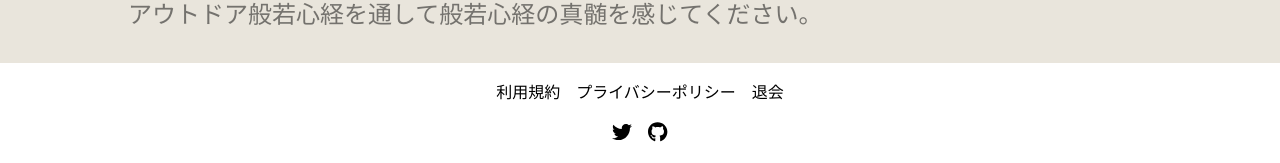
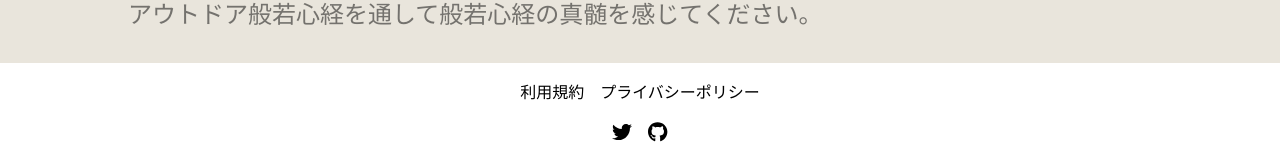
Before and after one commit to shirotamaki/outdoor-heart-sutra, a Next.js app in the folder frontend/: page / in a window 1280 px wide. Shown: the part 981-1144 px from the top of the page. Built offline with nearby package versions, Linux system fonts and the light colour scheme; no server answers; a web font is replaced by a local one.

Commit message:
🩹 退会のリンクをヘッダーから削除する

```diff
--- a/frontend/src/components/Footer.tsx
+++ b/frontend/src/components/Footer.tsx
@@ -13,9 +13,6 @@ const Footer = () => {
         <Link href='/privacy-policy' className='hover:opacity-50 transition-all duration-100'>
           プライバシーポリシー
         </Link>
-        <Link href='/delete-account' className='hover:opacity-50 transition-all duration-100'>
-          退会
-        </Link>
       </div>
       <div className='flex justify-center items-center space-x-4 mb-4'>
         <TwitterLink />
```
